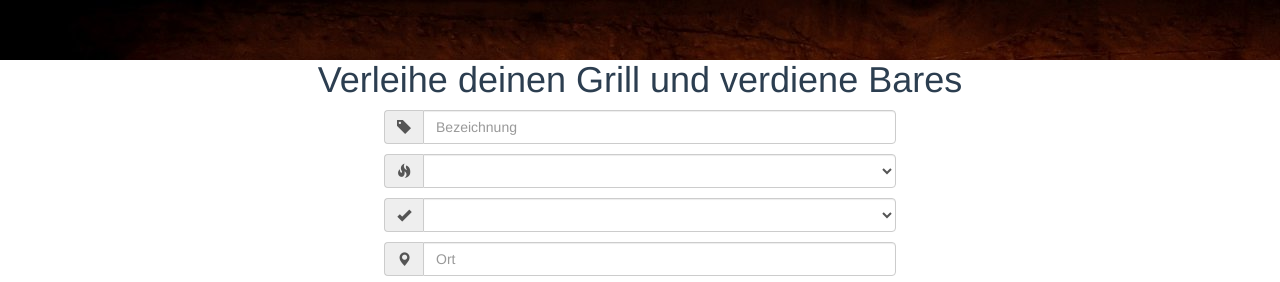
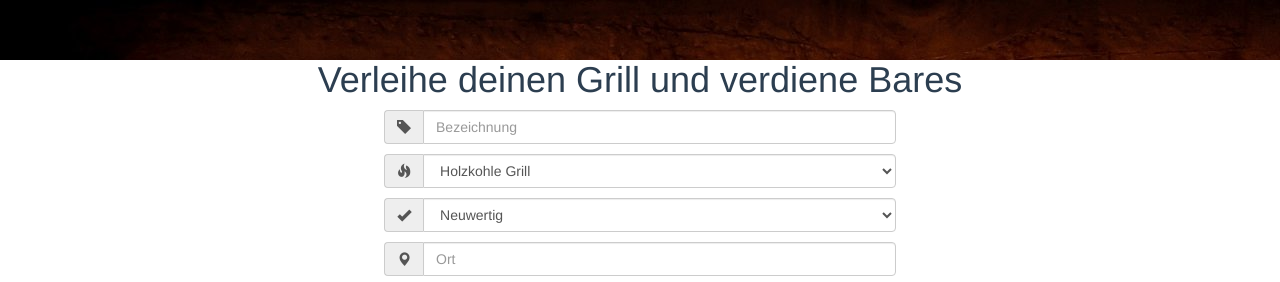
Before and after one commit to kaank1905/uberbecue, a Vue app: page /#/Create in a window 1280 px wide. Shown: the top 282 px of the page. Built offline with nearby package versions, Linux system fonts and the light colour scheme.

Commit message:
Auto-Fill-In für die Select-Felder
Durch Eliminierung des v-model-info-Feldes wurden die Dropdown's optisch aufgewertet, da nun standardmäßig ein Feld voreingestellt ist.

```diff
--- a/src/components/Create.vue
+++ b/src/components/Create.vue
@@ -15,7 +15,7 @@
 
             <div class="input-group">  <!-- div container containing grill options-->
           <span class="input-group-addon"><i class="glyphicon glyphicon-fire"></i></span>
-                <select class="form-control" id="Art" name="Art" v-model="info.Art">
+                <select class="form-control" id="Art" name="Art">
                     <option>Holzkohle Grill</option>
                     <option>Gas Grill</option>
                     <option>Elektro Grill</option>
@@ -26,7 +26,7 @@
 
             <div class="input-group">
           <span class="input-group-addon"><i class="glyphicon glyphicon-ok"></i></span>
-                <select class="form-control" id="Zustand" name="Zustand" v-model="info.Zustand">
+                <select class="form-control" id="Zustand" name="Zustand">
                     <option>Neuwertig</option>
                     <option>Gut</option>
                     <option>Abgenutzt</option>
```
